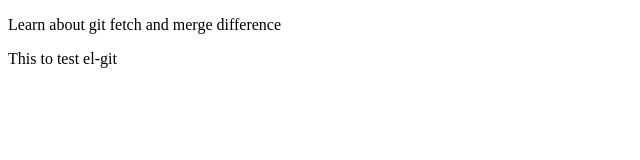
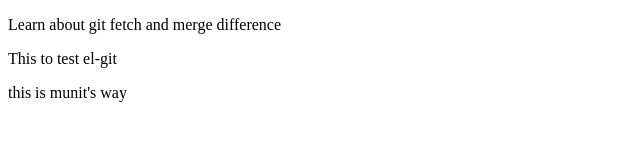
Before and after one commit to eyobel7k/git, a plain HTML site: page index.html in a window 1280 px wide. Shown: the whole page, without its empty margins (0-640 px from the left). Drawn offline with Linux system fonts and the light colour scheme.

Commit message:
fix(munit):way

```diff
--- a/index.html
+++ b/index.html
@@ -10,5 +10,6 @@
 <body>
     <p>Learn about git fetch and merge difference </p>
     <p>This to test el-git</p>
+    <p>this is munit's way</p>
 </body>
 </html>
```
